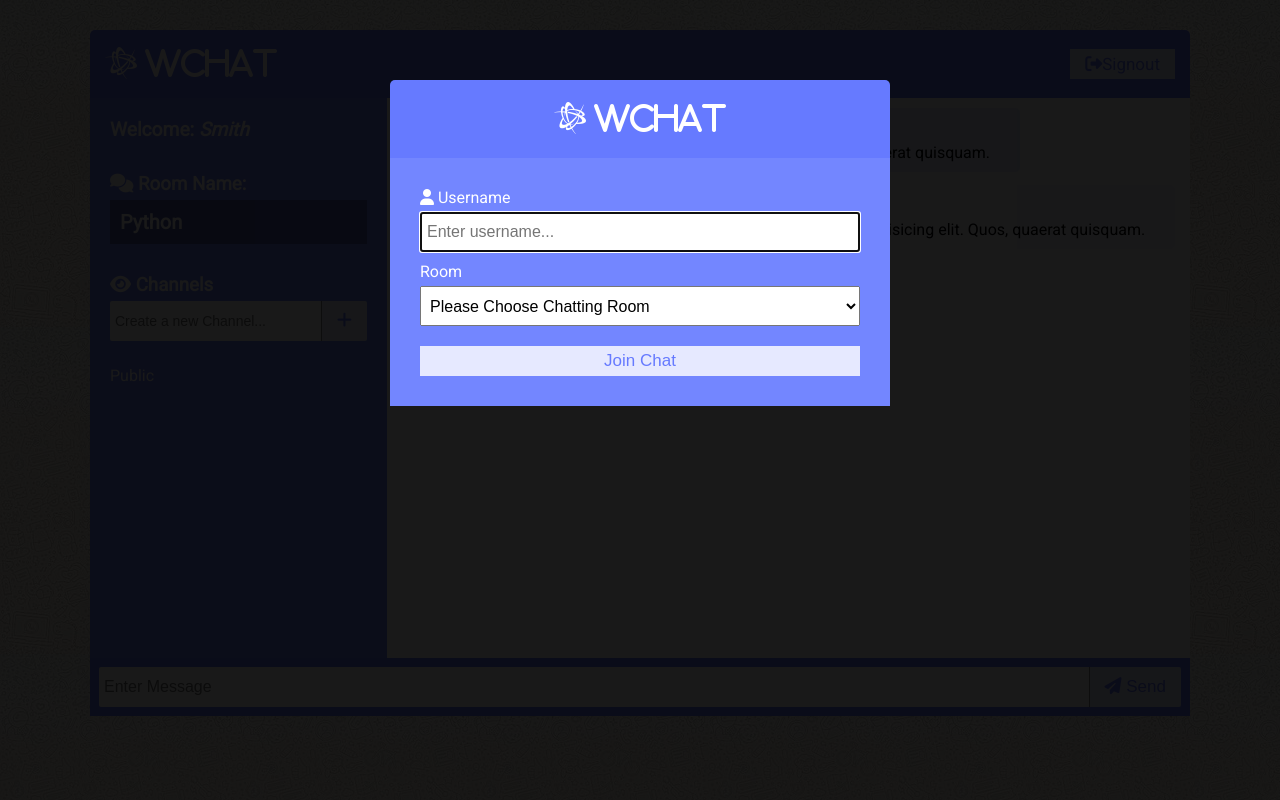
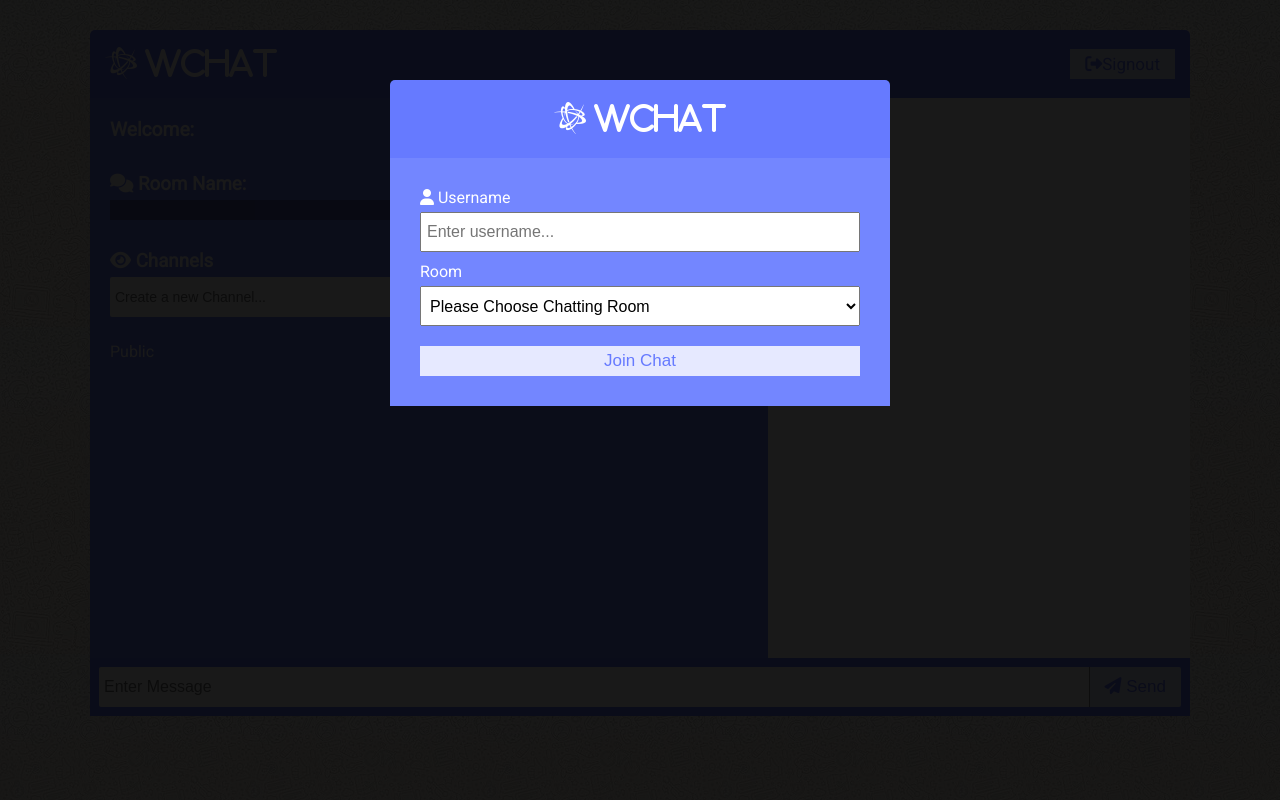
Before and after one commit to MohGumaa/Message-chat-app, a Flask app: page / in a window 1280 px wide. Run offline with Flask 2, Linux system fonts and the light colour scheme; some libraries are stand-ins or nearby versions.

Commit message:
Add message part

```diff
--- a/templates/index.html
+++ b/templates/index.html
@@ -32,9 +32,9 @@
       <main class="chat-main">
         <!-- Side section -->
         <side class="chat-sidebar">
-          <h5>Welcome: <em id="username-show">Smith</em></h5>
+          <h5>Welcome: <em id="username-show"></em></h5>
           <h3><i class="fas fa-comments"></i> Room Name:</h3>
-          <h2 id="room-name">Python</h2>
+          <h2 id="room-name"></h2>
           <h3><i class="fas fa-eye"></i> Channels</h3>
 
           <!-- Room section with creation -->
@@ -52,28 +52,13 @@
           </div>
           <ul id="rooms">
             {% for room in rooms %}
-              <li>{{ room| title}}</li>
+            <li class="select-room">{{ room|title }}</li>
             {% endfor %}
           </ul>
         </side>
 
         <!-- Message Section -->
-        <div id="chat-messages">
-          <div class="message">
-            <p class="message-name">John <span>9:31pm</span></p>
-            <p class="text">
-              Lorem ipsum dolor sit amet consectetur, adipisicing elit. Quos,
-              quaerat quisquam.
-            </p>
-          </div>
-          <div class="message-mine">
-            <p class="message-name">Smith <span>9:31pm</span></p>
-            <p class="text">
-              Lorem ipsum dolor sit amet consectetur, adipisicing elit. Quos,
-              quaerat quisquam.
-            </p>
-          </div>
-        </div>
+        <div id="chat-messages"></div>
       </main>
 
       <!-- Sending message section -->
@@ -121,7 +106,7 @@
                   >Please Choose Chatting Room
                 </option>
                 {% for room in rooms %}
-                  <option value="{{ room }}">{{ room|title }}</option>
+                <option value="{{ room|title }}">{{ room|title }}</option>
                 {% endfor %}
               </select>
             </div>
@@ -132,13 +117,10 @@
     </div>
 
     <!-- SocketIO -->
-    <!-- <script
+    <script
       type="text/javascript"
       src="//cdnjs.cloudflare.com/ajax/libs/socket.io/1.3.6/socket.io.min.js"
     ></script>
-    <script src="{{ url_for('static', filename='socketio.js') }}"></script> -->
-    <script src="{{ url_for('static', filename='index.js') }}"></script>
-
-
+    <script src="{{ url_for('static', filename='socketio.js') }}"></script>
   </body>
 </html>
```
